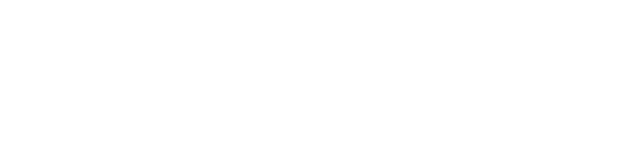
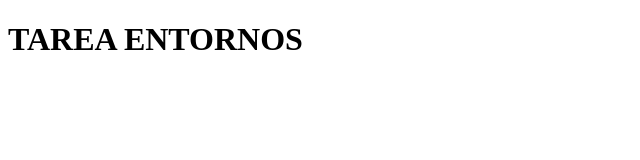
Before and after one commit to dawmendoza2009/master, a plain HTML site: page index.html in a window 1280 px wide. Shown: the whole page, without its empty margins (0-640 px from the left). Drawn offline with Linux system fonts and the light colour scheme.

Commit message:
Cambios en header

```diff
--- a/index.html
+++ b/index.html
@@ -8,6 +8,7 @@
 </head>
 <body>
     <header>
+        <h1>TAREA ENTORNOS </h1>
 
     </header>
     <main></main>
```
